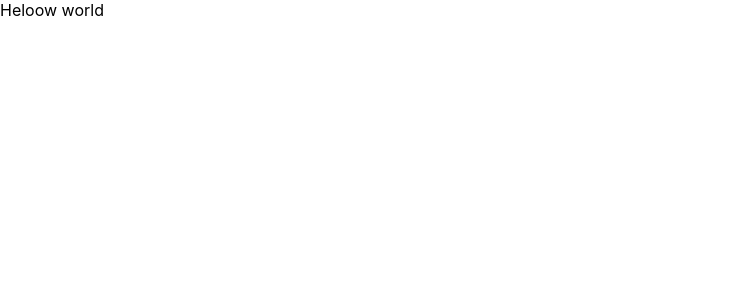
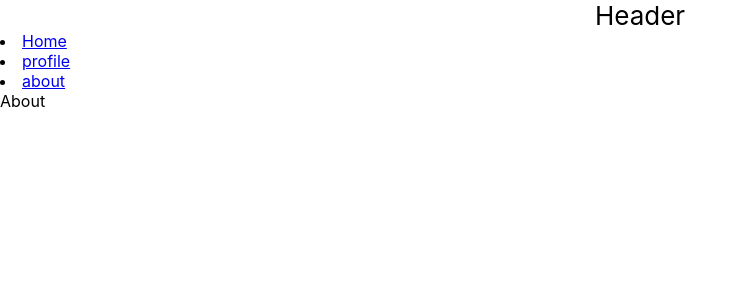
Before and after one commit to ArnabChatterjee20k/React, a React (Create React App) app in the folder tutorial/react routing/routing/: page /about in a window 1280 px wide. Shown: the top 300 px of the page, without its empty margins (0-748 px from the left). Built offline with nearby package versions, Linux system fonts and the light colour scheme.

Commit message:
usage browserrouter route link and exact prop and switch

```diff
--- a/tutorial/react routing/routing/src/App.css
+++ b/tutorial/react routing/routing/src/App.css
@@ -1,38 +1,6 @@
 .App {
-  text-align: center;
-}
-
-.App-logo {
-  height: 40vmin;
-  pointer-events: none;
-}
-
-@media (prefers-reduced-motion: no-preference) {
-  .App-logo {
-    animation: App-logo-spin infinite 20s linear;
-  }
-}
-
-.App-header {
-  background-color: #282c34;
-  min-height: 100vh;
   display: flex;
   flex-direction: column;
   align-items: center;
-  justify-content: center;
   font-size: calc(10px + 2vmin);
-  color: white;
 }
-
-.App-link {
-  color: #61dafb;
-}
-
-@keyframes App-logo-spin {
-  from {
-    transform: rotate(0deg);
-  }
-  to {
-    transform: rotate(360deg);
-  }
-}
--- a/tutorial/react routing/routing/src/App.js
+++ b/tutorial/react routing/routing/src/App.js
@@ -1,8 +1,33 @@
+import { Route } from 'react-router-dom';
+import { Link } from 'react-router-dom';
+import { Switch } from 'react-router-dom';
+import { BrowserRouter } from 'react-router-dom';
 import './App.css';
-
+import About from './components/About';
+import Header from './components/Header';
+import Home from './components/Home';
+import Profile from './components/Profile';
 function App() {
   return (
-    "Heloow world"
+    <BrowserRouter>
+      <div class="App">
+        <Header />
+      </div>
+      <li>
+        <Link to="/">Home</Link>
+      </li>
+      <li>
+        <Link to="/profile">profile</Link>
+      </li>
+      <li>
+        <Link to="/about">about</Link>
+      </li>
+      <Switch>
+        <Route path="/" exact component={Home} />
+        <Route path="/about" exact component={About} />
+        <Route path="/profile" exact component={Profile} />
+      </Switch>
+    </BrowserRouter>
   )
 }
 export default App;
--- /dev/null
+++ b/tutorial/react routing/routing/src/components/About.jsx
@@ -0,0 +1,7 @@
+function About() {
+  return (
+    <>About</>
+  )
+}
+
+export default About
--- /dev/null
+++ b/tutorial/react routing/routing/src/components/Header.jsx
@@ -0,0 +1,9 @@
+function Header() {
+    return (
+        <>
+            Header
+        </>
+    )
+}
+
+export default Header
--- /dev/null
+++ b/tutorial/react routing/routing/src/components/Home.jsx
@@ -0,0 +1,7 @@
+function Home() {
+  return (
+    <>Home</>
+  )
+}
+
+export default Home
--- /dev/null
+++ b/tutorial/react routing/routing/src/components/Profile.jsx
@@ -0,0 +1,7 @@
+function Profile() {
+  return (
+    <>Profile</>
+  )
+}
+
+export default Profile
```
